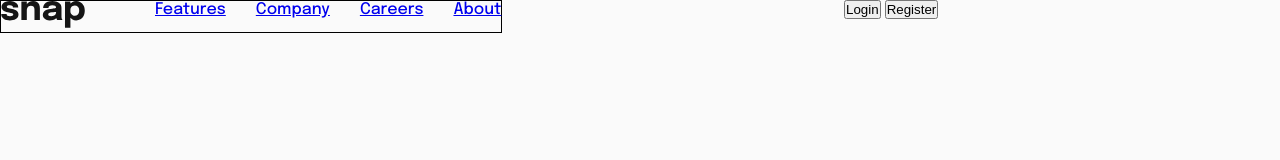
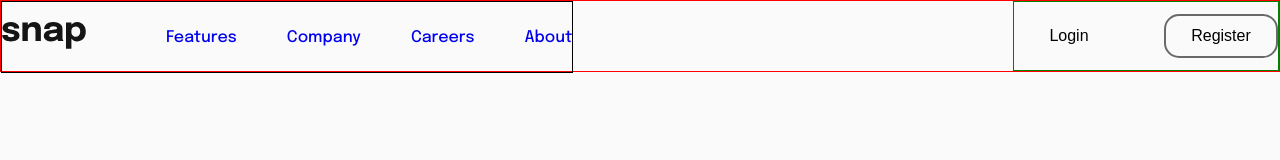
Before and after one commit to Getz-S/workshop2, a plain HTML site: page index.html in a window 1280 px wide. Drawn offline with Linux system fonts and the light colour scheme.

Commit message:
nav styles

```diff
--- a/index.html
+++ b/index.html
@@ -28,11 +28,14 @@
                 <button class="nav__button">Login</button>
                 <button class="nav__button nav__button--register">Register</button>
             </div>
-            <div class="hamburguer">
+            <div class="nav__hamburguer">
                 <div class="close__menu"></div>
             </div>
+        </div>
     </nav>
-    <main class="main"></main>
+    <main class="main">
+
+    </main>
 </body>
 
 </html>
--- a/styles/style.scss
+++ b/styles/style.scss
@@ -31,21 +31,67 @@ body{
 
 .nav {
     color: $color-text;
+    height: 70px;
+    font-weight: 500;
     &__container {
         display: flex;
         justify-content: space-between;
+        border: 1px solid red;
+        height: 100%;
     }
 
     &__section-left{
         display: flex;
         width: max-content;
         border: 1px solid black;
-        gap: 70px
+        gap: 80px;
+        height: 100%;
+        align-items: center;
     }
 
     &__list{
         display: flex;
         list-style: none;
-        gap: 30px;
+        gap: 50px;
+    }
+
+    &__item{
+        a {
+            text-decoration: none;
+        }
+    }
+
+    &__section-right{
+        border: 1px solid green;
+        width: max-content;
+        display: flex;
+        align-items: center;
+        gap: 40px;
+    }
+
+    &__button{
+        width: 110px;
+        height: 40px;
+        border-radius: 15px;
+        border: none;
+        background: none;
+        font-size: $font-size-body;
+        cursor: pointer;
+        &:hover{
+            color: $color-title-main;
+        }
+
+        &--register{
+            border: 2px solid $color-text;
+            &:hover{
+                border: 2px solid $color-title-main;
+            }
+        }
+    }
+
+
+
+    &__hamburguer{
+        display: none;
     }
 }
```
Also changed, not shown: styles/style.css, 1 other file.
